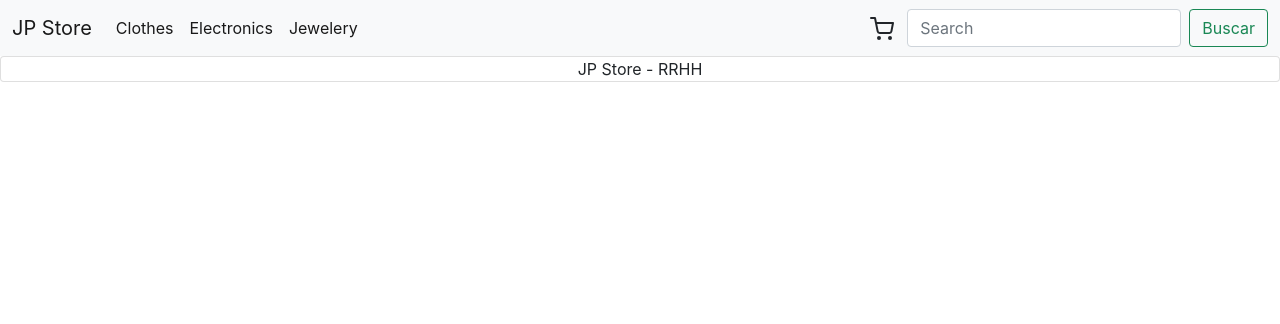
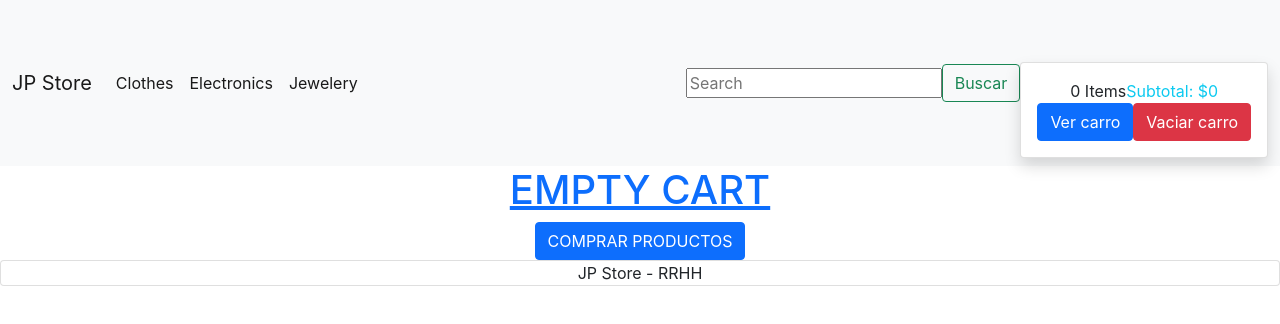
Before and after one commit to JPLiboa/ReactJs, a React (Create React App) app in the folder my-app/: page /cart in a window 1280 px wide. Shown: the top 324 px of the page. Built offline with nearby package versions, Linux system fonts and the light colour scheme.

Commit message:
agregando Cart, ItemCart, CartWidget

```diff
--- a/my-app/src/App.js
+++ b/my-app/src/App.js
@@ -4,7 +4,9 @@ import NavBar from './components/NavBar';
 import ItemListContainer from './components/ItemListContainer';
 import ItemDetailContainer from "./components/ItemDetailContainer";
 import { BrowserRouter,Outlet, Routes, Route } from "react-router-dom";
+import Cart from "./components/Cart"
 import { CartProvider } from './context/CartContext';
+import CartItem from './components/CartItem';
 
 
 function App() {
@@ -21,6 +23,7 @@ function App() {
         <Route path="/" element={<div className='flex-row flex-wrap'><ItemListContainer/></div>} />
         <Route path="/category/:nombreCategoria" element={<div className='flex-row flex-wrap'><ItemListContainer/></div>} />
         <Route path="/producto/:Item" element={<ItemDetailContainer/>} />
+        <Route path="/cart" element={<Cart />} />
       </Routes>
         <div className='card text-center'> JP Store  - RRHH </div>
     </BrowserRouter>
--- a/my-app/src/components/CardWidget.js
+++ /dev/null
@@ -1,21 +0,0 @@
-import React from 'react'
-
-const CardWidget = () => {
-  return (
-    /*<button className='btn btn-outline-success'>*/
-    <div className="ml-5 flex-none">
-    <div className="dropdown dropdown-end">
-        <label tabindex="0" className="btn btn-ghost btn-circle">
-            <div className="indicator">
-            <svg xmlns="http://www.w3.org/2000/svg" width="24" height="24" viewBox="0 0 24 24" fill="none" stroke="currentColor" strokeWidth="2" strokeLinecap="round" strokeLinejoin="round" className="feather feather-shopping-cart"><circle cx="9" cy="21" r="1"></circle><circle cx="20" cy="21" r="1"></circle><path d="M1 1h4l2.68 13.39a2 2 0 0 0 2 1.61h9.72a2 2 0 0 0 2-1.61L23 6H6"></path></svg>
-            </div>
-        </label>
-    </div>
-    </div>
-
-
-
-  )
-}
-
-export default CardWidget
--- /dev/null
+++ b/my-app/src/components/Cart.js
@@ -0,0 +1,44 @@
+import React from 'react'
+import CartItem from './CartItem';
+import { useContext } from "react";
+import { Link } from 'react-router-dom';
+import CartContext from '../context/CartContext';
+
+
+function Cart() {
+
+  const { cart, clearAll, totalItems, totalPrice } = useContext(CartContext)
+
+  return (
+
+    <section>
+      {cart.length > 0 &&
+        <div class="flex mx-auto w-8/12 mt-10 mb-10 font-bold">
+          <div class="grid h-20 flex-grow card bg-base-300 rounded-box place-items-center shadow-xl">Total items: {totalItems}</div>
+
+          <div class="grid h-20 flex-grow card bg-base-300 rounded-box place-items-center shadow-xl">Precio total ${totalPrice}</div>
+        </div>}
+      <div className="flex flex-column flex-wrap gap-3 w-4/5 m-auto justify-around">
+        {cart.map((item) => (
+          <CartItem
+            title={item.title}
+            price={item.price}
+            image={item.image}
+            quantity={item.quantity}
+            id={item.id}
+            key={item.id}
+          />))}
+      </div>
+
+      <div className='mt-10 text-center'>
+        {cart.length > 0 ? <btn class="btn btn-primary btn-block w-48" onClick={clearAll}>Cerrar Pedido</btn>
+          :
+          <Link to="../">
+            <h1>EMPTY CART</h1><btn class="btn btn-primary btn-block w-48" onClick={clearAll}>COMPRAR PRODUCTOS</btn></Link>}
+      </div>
+    </section>
+
+  )
+}
+
+export default Cart;
--- /dev/null
+++ b/my-app/src/components/CartItem.js
@@ -0,0 +1,34 @@
+import React from 'react'
+import { useContext } from 'react'
+import CartContext from '../context/CartContext'
+
+const CartItem = ({ title, price, image, quantity,id}) => {
+
+    const {deleteItem} = useContext(CartContext)
+
+    const borrar = () => {
+        deleteItem(id)
+    }
+
+    return (
+
+        <div class="card w-3/5 bg-base-100 shadow-xl flex flex-row flex-wrap justify-between card-body items-center m-auto">
+            <figure class="p-2">
+                <img src={image} alt="" class="rounded-xl h-12" />
+            </figure>
+
+            <h2 class="font-bold">{title}</h2>
+            <hr></hr>
+            <p class="italic">Cantidad: {quantity}</p>
+            <p class="italic font-bold">Price: ${price}</p>
+            <p class="italic font-bold">Total: ${price*quantity}</p>
+            <button class="btn btn-square btn-sm" onClick={borrar}>
+                <svg xmlns="http://www.w3.org/2000/svg" class="h-6 w-6" fill="none" viewBox="0 0 24 24" stroke="currentColor"><path stroke-linecap="round" stroke-linejoin="round" stroke-width="2" d="M6 18L18 6M6 6l12 12" /></svg>
+            </button>
+        </div>
+
+    )
+
+}
+
+export default CartItem
--- /dev/null
+++ b/my-app/src/components/CartWidget.js
@@ -0,0 +1,36 @@
+import { Link } from "react-router-dom";
+import { useContext } from "react";
+import CartContext from "../context/CartContext";
+
+const CartWidget = () => {
+
+    const {clearAll, totalItems, totalPrice} = useContext(CartContext)
+
+    return (
+        <div class="flex-none">
+            <div class="dropdown dropdown-end">
+                <label tabindex="0" class="btn btn-ghost btn-circle">
+                    <div class="indicator">
+                        <svg xmlns="http://www.w3.org/2000/svg" class="h-5 w-5" fill="none" viewBox="0 0 24 24" stroke="currentColor"><path stroke-linecap="round" stroke-linejoin="round" stroke-width="2" d="M3 3h2l.4 2M7 13h10l4-8H5.4M7 13L5.4 5M7 13l-2.293 2.293c-.63.63-.184 1.707.707 1.707H17m0 0a2 2 0 100 4 2 2 0 000-4zm-8 2a2 2 0 11-4 0 2 2 0 014 0z" /></svg>
+                        {totalItems > 0 && <span class="badge badge-sm indicator-item">{totalItems}</span>}
+                    </div>
+                </label>
+                <div tabindex="0" class="mt-3 card card-compact dropdown-content w-52 bg-base-100 shadow">
+                    <div class="card-body">
+                        <span class="font-bold text-lg">{totalItems} Items</span>
+                        <span class="text-info">Subtotal: ${totalPrice}</span>
+                        <div class="card-actions flex justify-center">
+                        <Link to="/cart"><button class=" px-25 btn btn-primary btn-block w-24  ">Ver carro</button></Link>
+
+                        <btn class="btn btn-danger btn-block w-24" onClick={clearAll}>Vaciar carro</btn>
+                        </div>
+                    </div>
+                </div>
+            </div>
+            </div>
+            )
+}
+
+
+
+export default CartWidget;
--- a/my-app/src/components/ItemDetail.js
+++ b/my-app/src/components/ItemDetail.js
@@ -10,14 +10,12 @@ function ItemDetail ({item}) {
     const [sendStatus, setsendSatus] = useState(false)
     const {addItem} = useContext(CartContext)
 
-    function onAddEvent(n) {
 
-        setsendSatus(true)
 
         function onAddEvent(n) {
             setsendSatus(true)
             addItem({...item, quantity: n});
-        }
+
         /*alert (`AGREGASTE AL CARRITO:
                 Producto: ${item.title}
                 Precio: ${item.price}
@@ -38,10 +36,11 @@ function ItemDetail ({item}) {
                 <hr></hr>
                 <p className='text-center justify-center m-auto text-xl p-10'>{item.description}</p>
                 <hr></hr>
-                <p className='text-center justify-center m-auto text-xl  p-10 font-bold'>Precio ${item.price}</p>
+                <p className='text-center justify-center m-auto text-xl  p-20 font-italic'>Precio ${item.price}</p>
                 <hr></hr>
                 <div className='flex flex-col'>
                     {sendStatus ? <NavLink to = "/card" className="btn btn-primary bg-primary w-24 mx-auto">Ver Carrito</NavLink> : <div className="card-actions justify-center"><ItemCount stock = {5} initial = {1} onAdd ={(n) => onAddEvent(n)}/></div>}
+                    <div></div>
                     <Link to={"/"}><button className="btn btn-accent w-24 my-5">Volver</button></Link>
                 </div>
             </div>
--- a/my-app/src/components/NavBar.js
+++ b/my-app/src/components/NavBar.js
@@ -1,7 +1,8 @@
 import { NavLink, Outlet } from "react-router-dom";
-import CardWidget from "./CardWidget";
+
 import { useContext } from "react";
 import CartContext from "../context/CartContext";
+import CartWidget from "./CartWidget";
 
 
 
@@ -13,6 +14,7 @@ const NavBar = () => {
         <nav className="navbar navbar-expand-lg navbar-light bg-light">
   <div className="container-fluid">
     <a className="navbar-brand" href="/">JP Store</a>
+
     <button className="navbar-toggler" type="button" data-bs-toggle="collapse" data-bs-target="#navbarSupportedContent" aria-controls="navbarSupportedContent" aria-expanded="false" aria-label="Toggle navigation">
       <span className="navbar-toggler-icon"></span>
     </button>
@@ -29,13 +31,16 @@ const NavBar = () => {
         </li>
 
       </ul>
-      <CardWidget />
-      <form className="d-flex">
-        <input className="form-control me-2" type="search" placeholder="Search" aria-label="Search"></input>
+
+        <input  type="search" placeholder="Search" aria-label="Search" type="text"
+
+            className="input input-bordered w-96"></input>
         <button className="btn btn-outline-success" type="submit">Buscar</button>
-      </form>
+
+        <CartWidget />
     </div>
   </div>
+
 </nav>
 
     </div>
--- a/my-app/src/context/CartContext.js
+++ b/my-app/src/context/CartContext.js
@@ -11,36 +11,33 @@ const CartProvider = ({ children }) => {
       return exist
   }
 
+    const totalItems = cart.map(item => item.quantity).reduce((prev,curr) => prev + curr, 0)
+    const totalPrice = cart.map(item => item.price * item.quantity).reduce((prev,curr) => prev + curr, 0)
+
   const addItem = (item) => {
       const exist = isInCart(item.id)
       if (!exist) {
           setCart([...cart, item])
-          console.log({item})
-          console.log(cart)
+
       } else {
-          alert("El producto ya está agregado en el carrito. Se suman las cantidades")
+        const index = cart.findIndex(x => x.id === item.id)
+        const cart_ = cart.slice()
+        cart_[index].quantity = cart_[index].quantity+ item.quantity
+        setCart(cart_)
+          alert("El producto agregado al carrito")
 
-          for( var i = 0; i < cart.length; i++){
 
-              if ( cart[i].id === item.id) {
-                  setCart([cart[i].quantity + item.quantity]);
-                  i--;
-              }
-          }
 
       }
   }
 
-  const deleteItem = (item) => {
+  const deleteItem = (id) => {
 
-      for( var i = 0; i < cart.length; i++){
+    const _items = cart.filter(el => el.id !== id);
+    setCart(_items);
+          };
 
-          if ( cart[i].id === item.id) {
-              setCart([cart.splice(i, 1)]);
-              i--;
-          }
-      }
-  }
+
 
   const clearAll = () => {
       setCart([])
@@ -48,11 +45,13 @@ const CartProvider = ({ children }) => {
 
 
   const data = {
-      cart,
-      addItem,
-      isInCart,
-      deleteItem,
-      clearAll
+        cart,
+        addItem,
+        isInCart,
+        totalItems,
+        totalPrice,
+        deleteItem,
+        clearAll
   }
 
   return (
```
